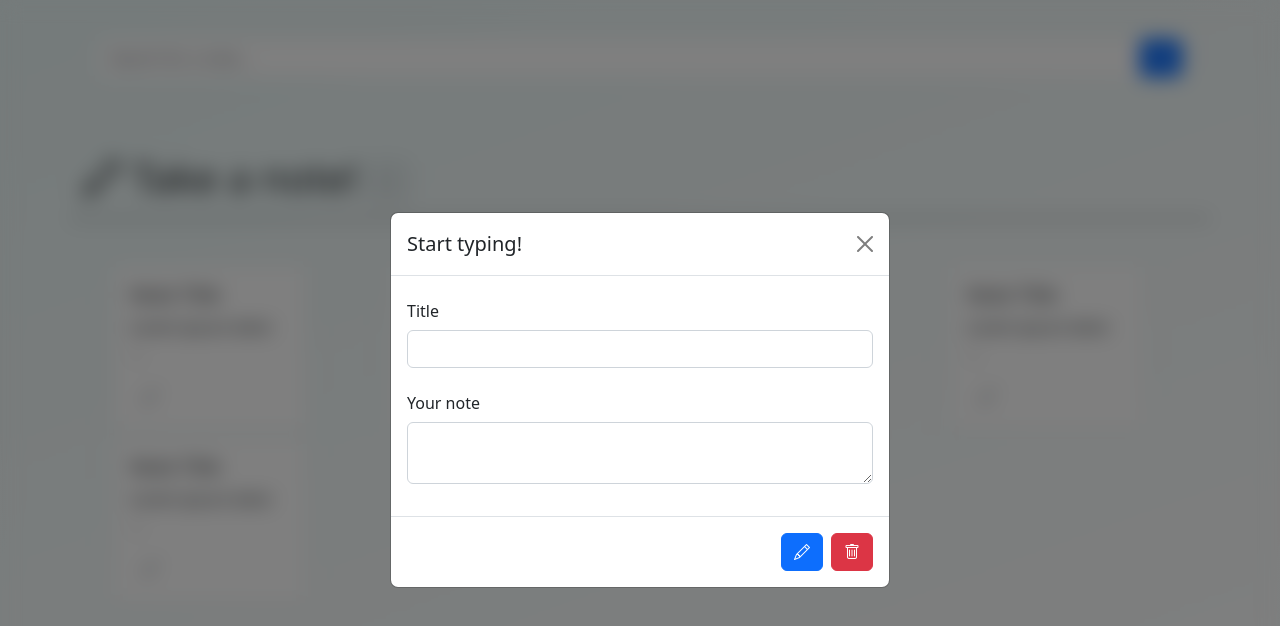
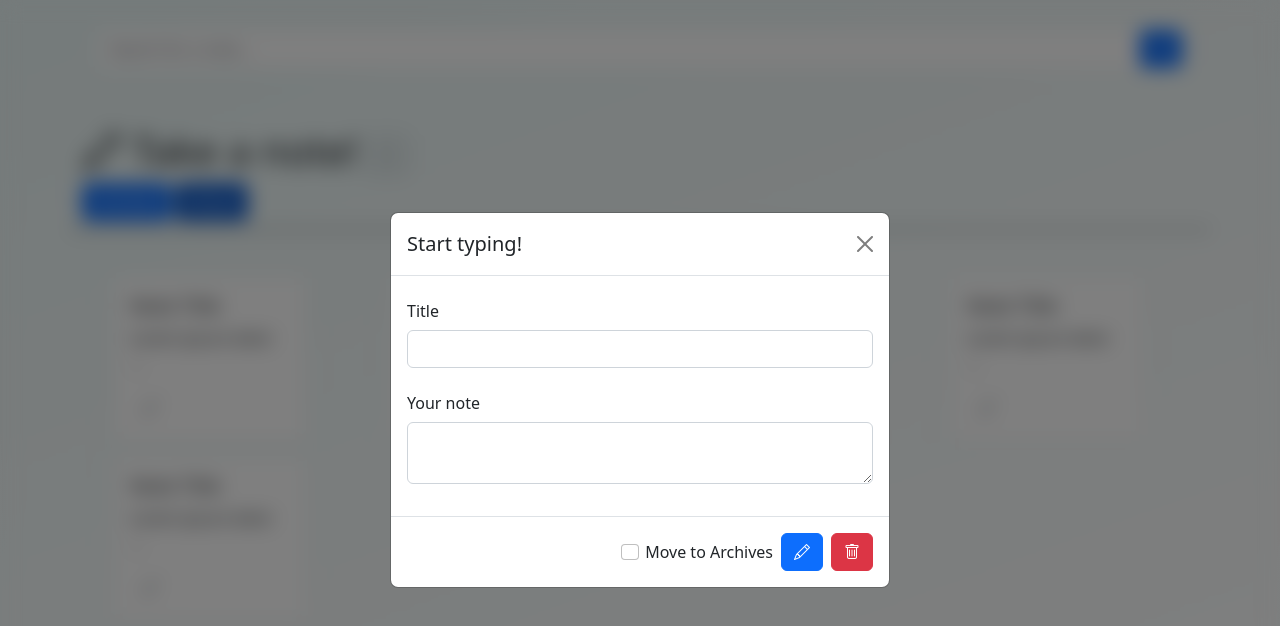
Before and after one commit to loickcherimont/NoteApp_Javascript, a plain HTML site: page index.html in a window 1280 px wide. Both pictures are taken after a click on the button 149 px from the left and 396 px from the top of the page. Drawn offline with nearby package versions, Linux system fonts and the light colour scheme.

Commit message:
Add archives/actual buttons and a checkbox for Archives

```diff
--- a/index.html
+++ b/index.html
@@ -34,6 +34,10 @@
 			<!-- NOTEINTERFACE_HEADER: Content a simple title between {My notes, "Note App" or "Take a note"} -->
 			<header class="noteinterface-header mb-5 pb-2 mb-4  d-grid gap-2 d-md-block border-bottom border-dark">
 				<h1 class="noteinterface-header-title fw-light text-md-start text-center"><i class="bi bi-pencil"></i> Take a note!<a  class="btn btn-outline-secondary ms-2" role="button" title="New note"><i class="bi bi-plus-square"></i></a></h1>
+				<a class="btn btn-primary" role="button" title="Display the archives" id="archivesBtn">Archives</a>
+
+				<!-- By default, actual is active -->
+				<a class="btn btn-primary active" role="button" title="Display the archives" id="ActualBtn" aria-pressed="true">Actual</a>
 			</header>
 
 
@@ -41,7 +45,7 @@
 			<!-- NOTEINTERFACE_BODY: Display all notes made by the user -->
 			<section class="noteinterface-body row d-flex">
 				<!-- NOTEITEM : Content a title and a body -->
-				<div class="col-lg-3 col-md-6 col-sm-12 mb-2">
+				<div class="col-lg-3 col-md-6 col-sm-12 mb-3">
 					<div class="card border-0 shadow-sm w-75 mx-auto">
 						<div class="card-body">
 							<h5 class="card-title">Note Title</h5>
@@ -50,7 +54,7 @@
 						</div>
 					</div>
 				</div>
-				<div class="col-lg-3 col-md-6 col-sm-12 mb-2">
+				<div class="col-lg-3 col-md-6 col-sm-12 mb-3">
 					<div class="card border-0 shadow-sm w-75 mx-auto">
 						<div class="card-body">
 							<h5 class="card-title">Note Title</h5>
@@ -59,7 +63,7 @@
 						</div>
 					</div>
 				</div>
-				<div class="col-lg-3 col-md-6 col-sm-12 mb-2">
+				<div class="col-lg-3 col-md-6 col-sm-12 mb-3">
 					<div class="card border-0 shadow-sm w-75 mx-auto">
 						<div class="card-body">
 							<h5 class="card-title">Note Title</h5>
@@ -68,7 +72,7 @@
 						</div>
 					</div>
 				</div>
-				<div class="col-lg-3 col-md-6 col-12 mb-2">
+				<div class="col-lg-3 col-md-6 col-12 mb-3">
 					<div class="card border-0 bg-white shadow-sm w-75 mx-auto">
 						<div class="card-body">
 							<h5 class="card-title">Note Title</h5>
@@ -77,7 +81,7 @@
 						</div>
 					</div>
 				</div>
-				<div class="col-lg-3 col-md-6 col-12 mb-2">
+				<div class="col-lg-3 col-md-6 col-12 mb-3">
 					<div class="card border-0 bg-white shadow-sm w-75 mx-auto">
 						<div class="card-body">
 							<h5 class="card-title">Note Title</h5>
@@ -109,8 +113,12 @@
         </form>
       </div>
       <div class="modal-footer">
-        <button type="button" class="btn btn-primary"><i class="bi bi-pencil"></i></button>
-        <button type="button" class="btn btn-danger"><i class="bi bi-trash"></i></button>
+		<div class="form-check">
+			<label class="form-check-label" for="addToArchives">Move to Archives</label>
+			<input class="form-check-input ps-3" type="checkbox" value="" id="addToArchives">
+		</div>
+        <button type="button" class="btn btn-primary" title="Edit the note"><i class="bi bi-pencil"></i></button>
+        <button type="button" class="btn btn-danger" title="Delete the note"><i class="bi bi-trash"></i></button>
       </div>
     </div>
   </div>
```
